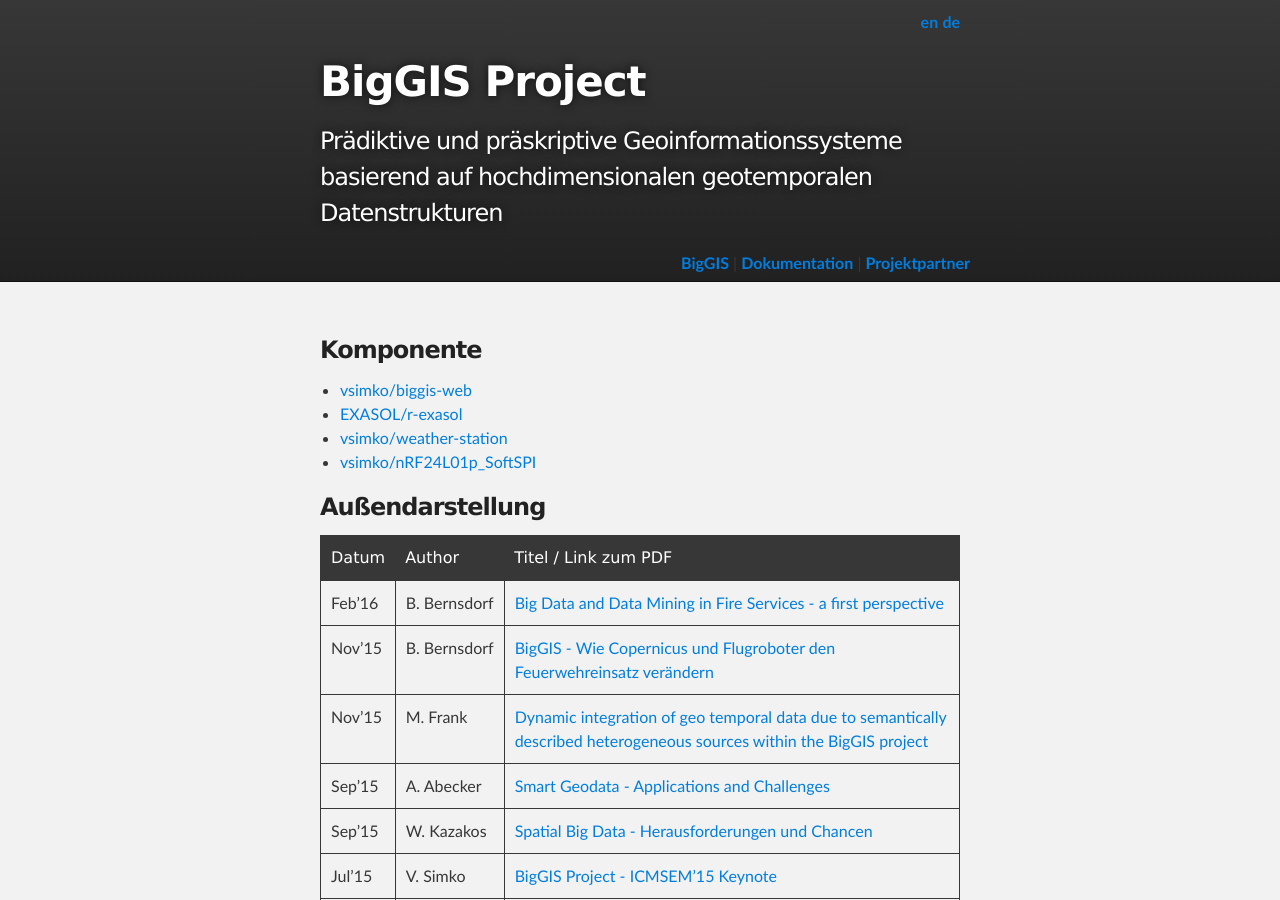
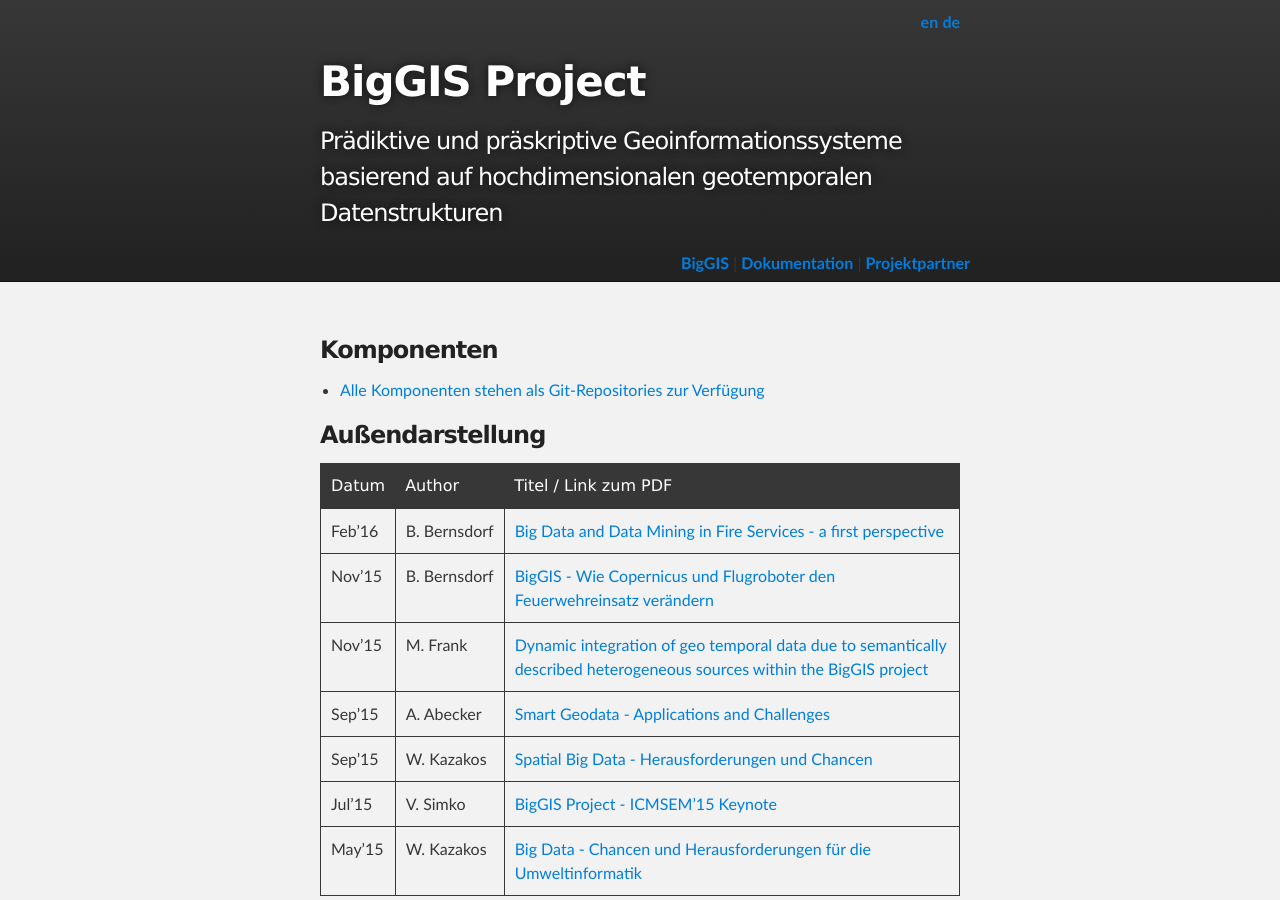
Before and after one commit to biggis-project/biggis-project.github.io, a Jekyll site: the page built from docs_de.md, in a window 1280 px wide and 900 px high. Built offline with Jekyll 4.4.1, drawn with Linux system fonts in a browser that asks for light colours.

Commit message:
Update docs_de.md

```diff
--- a/docs_de.md
+++ b/docs_de.md
@@ -5,12 +5,8 @@
 lang: de
 ---
 
-### Komponente
-
-* [vsimko/biggis-web](http://github.com/vsimko/biggis-web)
-* [EXASOL/r-exasol](http://github.com/EXASOL/r-exasol)
-* [vsimko/weather-station](https://github.com/vsimko/weather-station)
-* [vsimko/nRF24L01p_SoftSPI](https://github.com/vsimko/nRF24L01p_SoftSPI)
+### Komponenten
+* [Alle Komponenten stehen als Git-Repositories zur Verfügung](https://github.com/biggis-project)
 
 ### Außendarstellung
 
```
